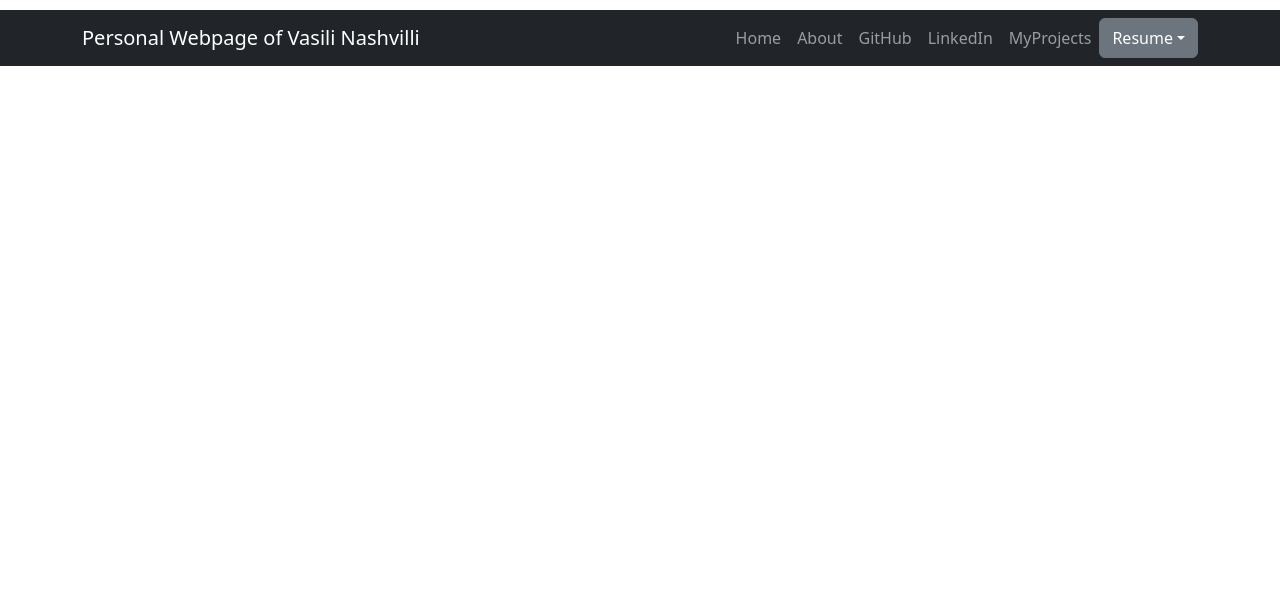
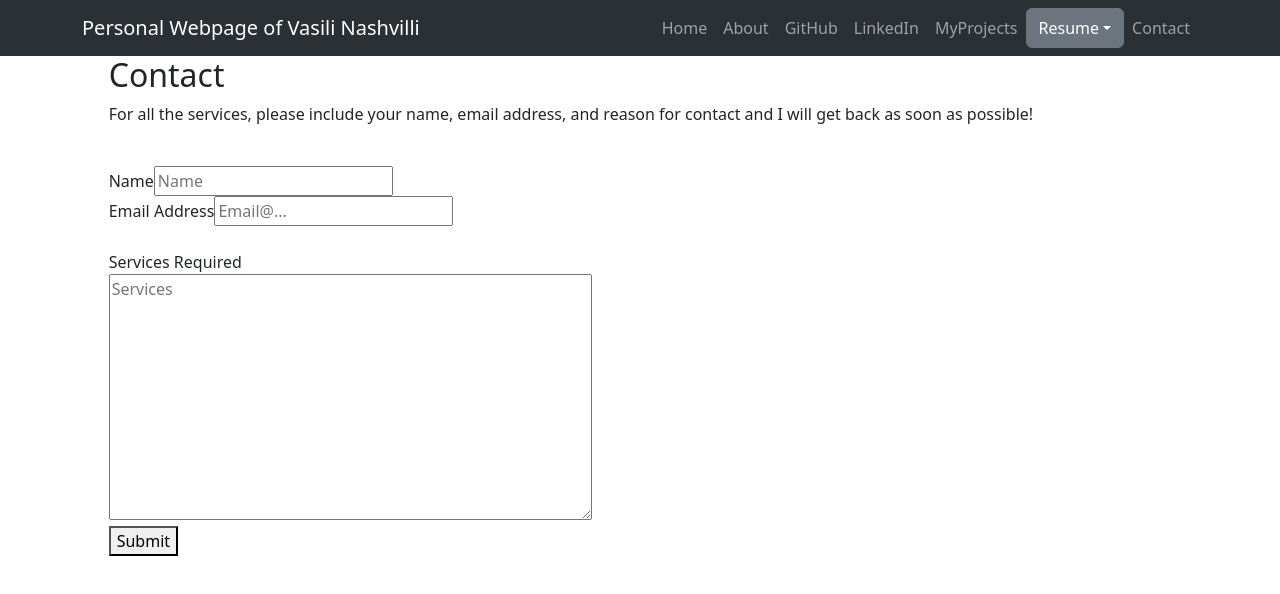
Before and after one commit to Vasili2797/Personal_Website, a React (Create React App) app in the folder React-Personal-Website/personal-website/: page /Contact in a window 1280 px wide. Shown: the top 594 px of the page. Built offline with nearby package versions, Linux system fonts and the light colour scheme.

Commit message:
Added Content for each page, including necessary links

```diff
--- a/React-Personal-Website/personal-website/src/App.css
+++ b/React-Personal-Website/personal-website/src/App.css
@@ -2,8 +2,8 @@
   margin-top: 50px;
   padding-top: 50px;
   margin-left: 0px;
-  /* text-align: center; */
-  /* overflow: hidden; */
+  text-align: center;
+  overflow: hidden;
 }
 
 .App-logo {
@@ -41,9 +41,27 @@
   }
 }
 
-html,
-body {
-  /* width: 99%; */
-  padding-top: 5px;
-  overflow-x: hidden;
+img {
+  height: 5vh;
+  display: block;
 }
+.grid-item {
+  /* position: relative; */
+  /* place-items: center; */
+  /* margin: auto; */
+  /* max-width: 300px; */
+  padding: 15px;
+}
+
+figure {
+  position: center;
+}
+figcaption {
+  position: relative;
+}
+
+#name,
+#email,
+#Services {
+  text-transform: capitalize;
+}
--- /dev/null
+++ b/React-Personal-Website/personal-website/src/Components/Contact.js
@@ -0,0 +1,76 @@
+import { Col, Row } from "react-bootstrap";
+
+const standardPanel = (contentVariable) => {
+  return (
+    <Row>
+      <Col xs={0} md={1}></Col>
+      <Col className="content-background">{contentVariable}</Col>
+      <Col xs={0} md={1}></Col>
+    </Row>
+  );
+};
+
+const Contact = () => {
+  console.log("Thank You");
+  const componentContent = (
+    <>
+      <h2>Contact</h2>
+      <p>
+        For all the services, please include your name, email address, and
+        reason for contact and I will get back as soon as possible!
+      </p>
+      <br />
+      <form
+        action="https://formsubmit.co/bjornbjornssonn@gmail.com"
+        method="POST"
+      >
+        <label for="name" id="name">
+          name
+        </label>
+        <input
+          name="name"
+          value=""
+          type="name"
+          id="name"
+          placeholder="name"
+          required
+        />
+
+        <div>
+          <label for="email" id="email">
+            email address
+          </label>
+          <input
+            name="email"
+            value=""
+            type="email"
+            id="email"
+            pattern="[a-z0-9._%+-]+@[a-z0-9.-]+\.[a-z]{2,3}$"
+            placeholder="email@..."
+            title="Not Valid"
+            required
+          />
+        </div>
+
+        <br />
+        <label for="Services" id="Services">
+          services required
+        </label>
+        <br />
+        <textarea
+          name="Service"
+          cols="50"
+          rows="10"
+          placeholder="Services "
+          required
+        ></textarea>
+        <br />
+        <button type="submit" id="submit">
+          Submit
+        </button>
+      </form>
+    </>
+  );
+  return standardPanel(componentContent);
+};
+export default Contact;
--- a/React-Personal-Website/personal-website/src/Components/Introduction.js
+++ b/React-Personal-Website/personal-website/src/Components/Introduction.js
@@ -1,5 +1,4 @@
 import { Route, Routes } from "react-router-dom";
-import { UseForm } from "react-hook-form";
 import About from "../Pages/About";
 import GitHub from "../Pages/GitHub";
 import LinkedIn from "../Pages/LinkedIn";
@@ -7,19 +6,24 @@ import MyProjects from "../Pages/MyProjects";
 import Resume from "../Pages/Resume";
 import Navigation from "./Navigation";
 import Home from "../Pages/Home";
+import Contact from "./Contact";
 
 const Introduction = () => {
   return (
     <>
       <Navigation />
       <Routes>
-        <Route path="/" element={<Home />} />
+        <Route path="Home" element={<Home />} />
         <Route path="Home" element={<Home />} />
         <Route path="About" element={<About />} />
-        <Route path="GitHub" element={<GitHub />} />
-        <Route path="LinkedIn" element={<LinkedIn />} />
+        <Route path="https://github.com/Vasili2797" element={<GitHub />} />
+        <Route
+          path="https://www.linkedin.com/in/vasili-nashvilli-08bb95140/"
+          element={<LinkedIn />}
+        />
         <Route path="MyProjects" element={<MyProjects />} />
         <Route path="Resume" element={<Resume />} />
+        <Route path="Contact" element={<Contact />} />
       </Routes>
     </>
   );
--- a/React-Personal-Website/personal-website/src/Components/Navigation.js
+++ b/React-Personal-Website/personal-website/src/Components/Navigation.js
@@ -13,7 +13,7 @@ const Navigation = () => {
       expand="lg"
       bg="dark"
       data-bs-theme="dark"
-      // className="bg-body-tertiary"
+      className="bg-body-tertiary"
     >
       <Container>
         <Navbar.Brand href="Home" className="navbar-brand">
@@ -24,8 +24,20 @@ const Navigation = () => {
           <Nav className="ms-auto">
             <Nav.Link href="Home">Home</Nav.Link>
             <Nav.Link href="About">About</Nav.Link>
-            <Nav.Link href="GitHub">GitHub</Nav.Link>
-            <Nav.Link href="LinkedIn">LinkedIn</Nav.Link>
+            <Nav.Link
+              href="https://github.com/Vasili2797/"
+              target="_blank"
+              rel="noopener noreferrer"
+            >
+              GitHub
+            </Nav.Link>
+            <Nav.Link
+              href="https://www.linkedin.com/in/vasili-nashvilli-08bb95140/"
+              target="_blank"
+              rel="noopener noreferrer"
+            >
+              LinkedIn
+            </Nav.Link>
             <Nav.Link href="MyProjects">MyProjects</Nav.Link>
             <DropdownButton
               as={ButtonGroup}
@@ -42,6 +54,7 @@ const Navigation = () => {
                 Resume
               </Dropdown.Item>
             </DropdownButton>
+            <Nav.Link href="Contact">Contact</Nav.Link>
           </Nav>
         </Navbar.Collapse>
       </Container>
--- a/React-Personal-Website/personal-website/src/Pages/About.js
+++ b/React-Personal-Website/personal-website/src/Pages/About.js
@@ -1,5 +1,6 @@
 import React, { Component } from "react";
 import { Row, Col } from "react-bootstrap";
+import ResponsiveAutoExample from "./TechStackFlexBox";
 
 const standardPanel = (contentVariable) => {
   return (
@@ -41,6 +42,7 @@ const aboutMeSection = () => {
         it could improve the lives of many people in different fields of work. I
         am a self-taught developer with knowledge in the following tech stack:
       </p>
+      <ResponsiveAutoExample />
     </>
   );
   return standardPanel(componentContent);
```
